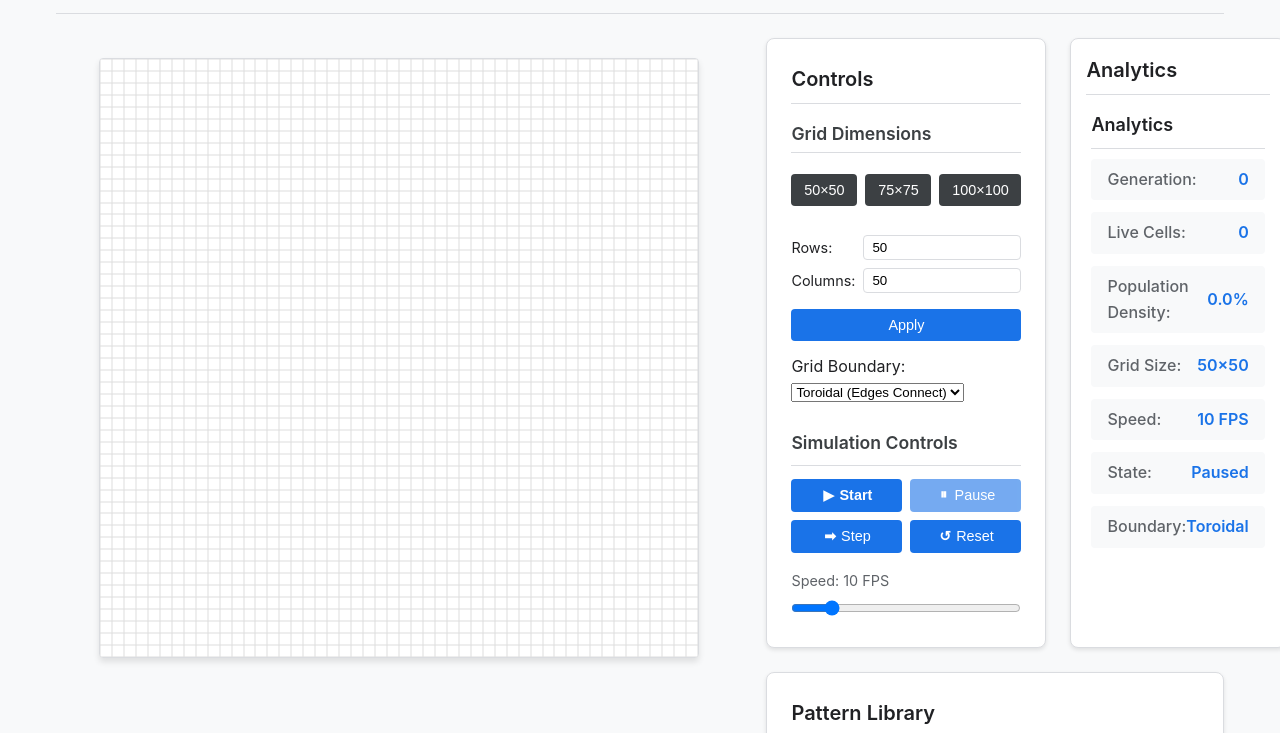
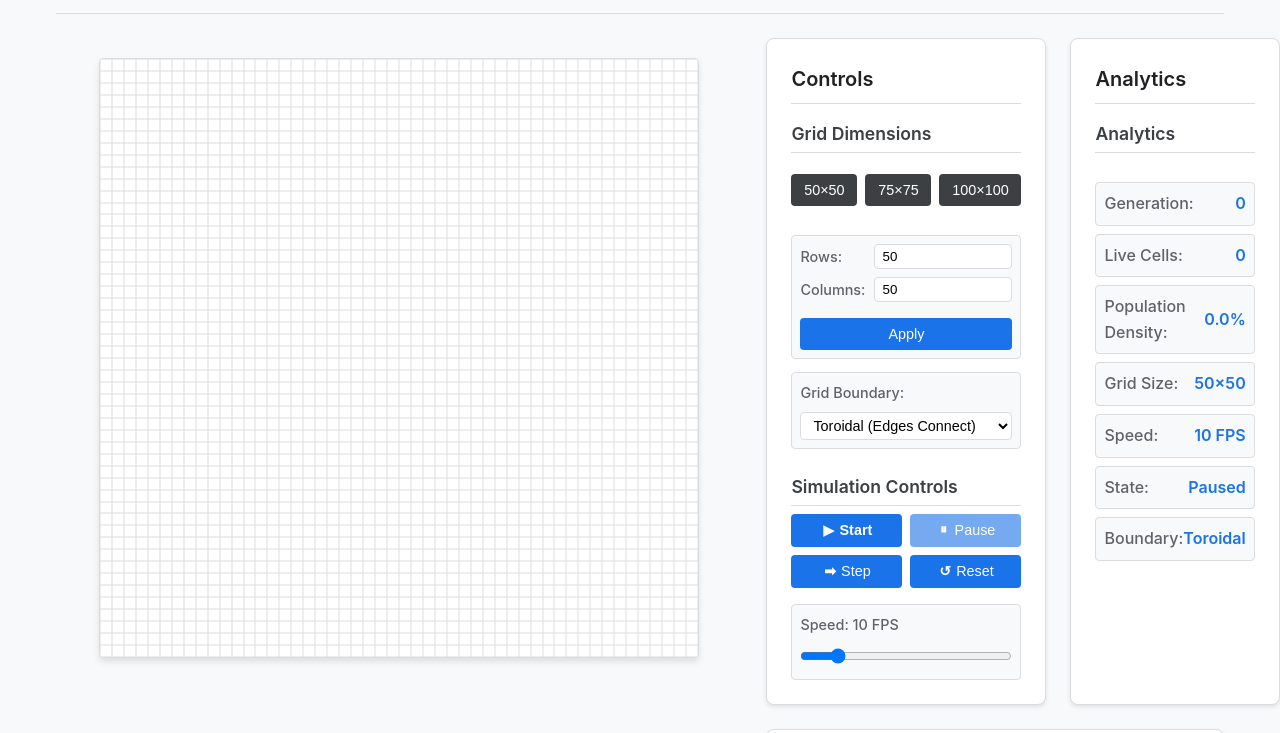
Before and after one commit to AntonioAI/game-of-life-simulator, a plain HTML site: page index.html in a window 1280 px wide. Shown: the part 67-800 px from the top of the page. Drawn offline with Linux system fonts and the light colour scheme.

Commit message:
make controls and analytics more consistent

```diff
--- a/styles.css
+++ b/styles.css
@@ -172,43 +172,50 @@ main {
 .simulation-controls h3 {
     color: var(--secondary-color);
     font-size: 1.1rem;
-    margin-bottom: 0.8rem;
+    margin-bottom: var(--spacing-sm);
+    padding-bottom: var(--spacing-xs);
+    border-bottom: 1px solid var(--border-color);
 }
 
 /* Analytics section */
 .analytics {
     margin-top: 0;
-    padding: 15px;
-    background-color: #fff;
-    border-radius: 8px;
-    box-shadow: 0 2px 4px rgba(0, 0, 0, 0.1);
+    padding: var(--spacing-lg);
+    background-color: var(--panel-background);
+    border-radius: var(--radius-md);
+    box-shadow: var(--shadow-md);
 }
 
 .analytics h3 {
-    margin-top: 0;
-    margin-bottom: 10px;
-    font-size: 18px;
+    color: var(--secondary-color);
+    font-size: 1.1rem;
+    margin-bottom: var(--spacing-sm);
+    padding-bottom: var(--spacing-xs);
+    border-bottom: 1px solid var(--border-color);
 }
 
 .analytics-content {
-    padding: 0 5px;
+    width: 100%;
+    display: flex;
+    flex-direction: column;
+    gap: 0.8rem;
 }
 
 .analytics-data {
     display: flex;
     flex-direction: column;
-    gap: 8px;
-    margin-top: 10px;
+    gap: var(--spacing-sm);
+    margin-top: var(--spacing-sm);
 }
 
 .analytics-item {
     display: flex;
     justify-content: space-between;
     align-items: center;
-    padding: var(--spacing-sm) var(--spacing-md);
+    padding: var(--spacing-sm);
     background-color: var(--background-color);
     border-radius: var(--radius-sm);
-    margin-bottom: var(--spacing-xs);
+    border: 1px solid var(--border-color);
 }
 
 .analytics-label {
@@ -268,13 +275,18 @@ button:disabled {
 /* Speed control styling */
 .speed-control {
     margin-top: var(--spacing-md);
+    padding: var(--spacing-sm);
+    background-color: var(--background-color);
+    border-radius: var(--radius-sm);
+    border: 1px solid var(--border-color);
 }
 
 .speed-control label {
     display: block;
-    margin-bottom: var(--spacing-xs);
+    margin-bottom: var(--spacing-sm);
     color: var(--text-secondary);
     font-size: 0.9rem;
+    font-weight: 500;
 }
 
 input[type="range"] {
@@ -413,10 +425,16 @@ footer {
     grid-template-columns: auto 1fr;
     gap: var(--spacing-sm);
     align-items: center;
+    padding: var(--spacing-sm);
+    background-color: var(--background-color);
+    border-radius: var(--radius-sm);
+    border: 1px solid var(--border-color);
 }
 
 .custom-size label {
     font-size: 0.9rem;
+    font-weight: 500;
+    color: var(--text-secondary);
 }
 
 .custom-size input {
@@ -528,3 +546,28 @@ footer {
         font-size: 0.7rem;
     }
 }
+
+/* Boundary setting styling */
+.boundary-setting {
+    display: flex;
+    flex-direction: column;
+    gap: var(--spacing-sm);
+    padding: var(--spacing-sm);
+    background-color: var(--background-color);
+    border-radius: var(--radius-sm);
+    border: 1px solid var(--border-color);
+}
+
+.boundary-setting label {
+    font-size: 0.9rem;
+    font-weight: 500;
+    color: var(--text-secondary);
+}
+
+.boundary-setting select {
+    padding: var(--spacing-xs) var(--spacing-sm);
+    border: 1px solid var(--border-color);
+    border-radius: var(--radius-sm);
+    background-color: white;
+    font-size: 0.9rem;
+}
```
